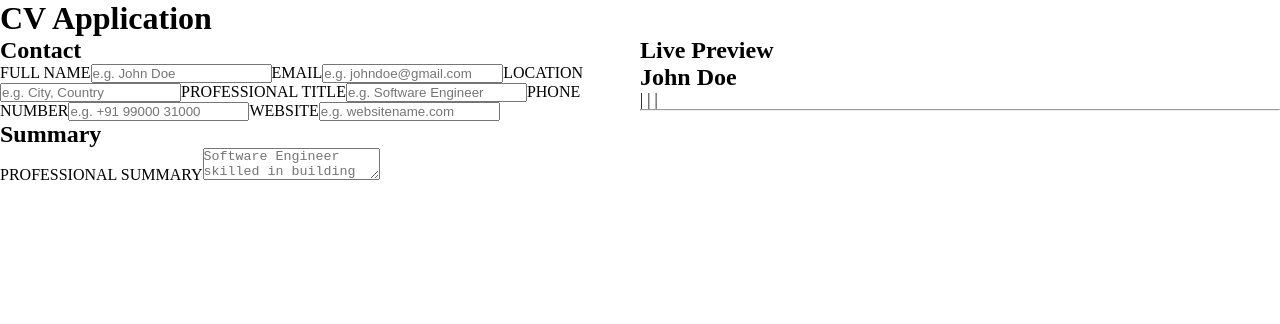
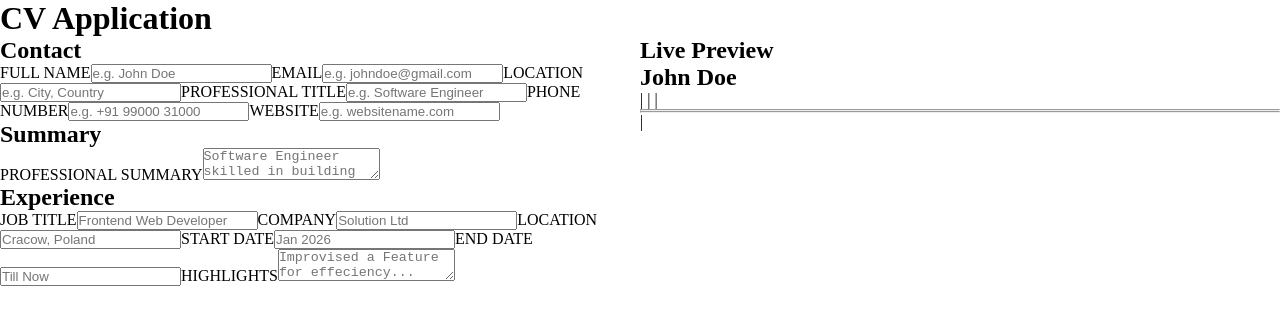
Before and after one commit to 00kamil00/Project-CV-Application, a React (Vite) app: page / in a window 1280 px wide. Shown: the top 324 px of the page. Built offline with nearby package versions, Linux system fonts and the light colour scheme.

Commit message:
feat: add single Experience section with live preview

```diff
--- a/src/App.jsx
+++ b/src/App.jsx
@@ -3,6 +3,7 @@ import { useState } from 'react'
 import { CVPreview } from './components/CVPreview'
 import { Contact } from './components/Contact'
 import { Summary } from './components/Summary'
+import { Experience } from './components/Experience'
 
 function App() {
   const [contactInfo, setContactInfo] = useState({
@@ -14,6 +15,14 @@ function App() {
         website: ''
     })
     const [summary, setSummary] = useState("")
+    const [experience, setExperience] = useState({
+      jobTitle: '',
+      company: '',
+      location: '',
+      startDate: '',
+      endDate: '',
+      highlights: ''
+    })
 
   return (
     <>
@@ -23,9 +32,10 @@ function App() {
         <section className='left-column'>
           <Contact contactInfo={contactInfo} setContactInfo={setContactInfo} />
           <Summary summary={summary} setSummary={setSummary} />
+          <Experience experience={experience} setExperience={setExperience} />
         </section>
         <section className='right-column'>
-          <CVPreview contactInfo={contactInfo} summary={summary} />
+          <CVPreview contactInfo={contactInfo} summary={summary} experience={experience} />
         </section>
       </main>
       <footer></footer>
--- a/src/components/CVPreview.jsx
+++ b/src/components/CVPreview.jsx
@@ -1,4 +1,4 @@
-function CVPreview({ contactInfo, summary }) {
+function CVPreview({ contactInfo, summary, experience }) {
     return (
         <>
             <h2>Live Preview</h2>
@@ -8,6 +8,12 @@ function CVPreview({ contactInfo, summary }) {
                 <p>{contactInfo.email} | {contactInfo.phoneNumber} | {contactInfo.location} | {contactInfo.website}</p>
                 <hr />
                 <p>{summary}</p>
+                <hr />
+                <p>{experience.jobTitle}</p>
+                <p>{experience.startDate}</p>
+                <p>{experience.endDate}</p>
+                <p>{experience.company} | {experience.location}</p>
+                <p>{experience.highlights}</p>
             </div>
         </>
     )
--- /dev/null
+++ b/src/components/Experience.jsx
@@ -0,0 +1,27 @@
+function Experience({ experience, setExperience }) {
+    return (
+        <>
+            <h2>Experience</h2>
+
+            <label htmlFor="jobtitle">JOB TITLE</label>
+            <input type="text" id="jobtitle" placeholder="Frontend Web Developer" value={experience.jobTitle} onChange={(event) => setExperience({ ...experience, jobTitle: event.target.value })}/>
+
+            <label htmlFor="company">COMPANY</label>
+            <input type="text" id="company" placeholder="Solution Ltd" value={experience.company} onChange={(event) => setExperience({ ...experience, company: event.target.value })}/>
+
+            <label htmlFor="location">LOCATION</label>
+            <input type="text" id="location" placeholder="Cracow, Poland" value={experience.location} onChange={(event) => setExperience({ ...experience, location: event.target.value })}/>
+
+            <label htmlFor="startdate">START DATE</label>
+            <input type="text" id="startdate" placeholder="Jan 2026" value={experience.startDate} onChange={(event) => setExperience({ ...experience, startDate: event.target.value })}/>
+
+            <label htmlFor="enddate">END DATE</label>
+            <input type="text" id="enddate" placeholder="Till Now" value={experience.endDate} onChange={(event) => setExperience({ ...experience, endDate: event.target.value })}/>
+
+            <label htmlFor="highlights">HIGHLIGHTS</label>
+            <textarea id="highlights" placeholder="Improvised a Feature for effeciency..." value={experience.highlights} onChange={(event) => setExperience({ ...experience, highlights: event.target.value })}></textarea>
+        </>
+    )
+}
+
+export { Experience }
```
